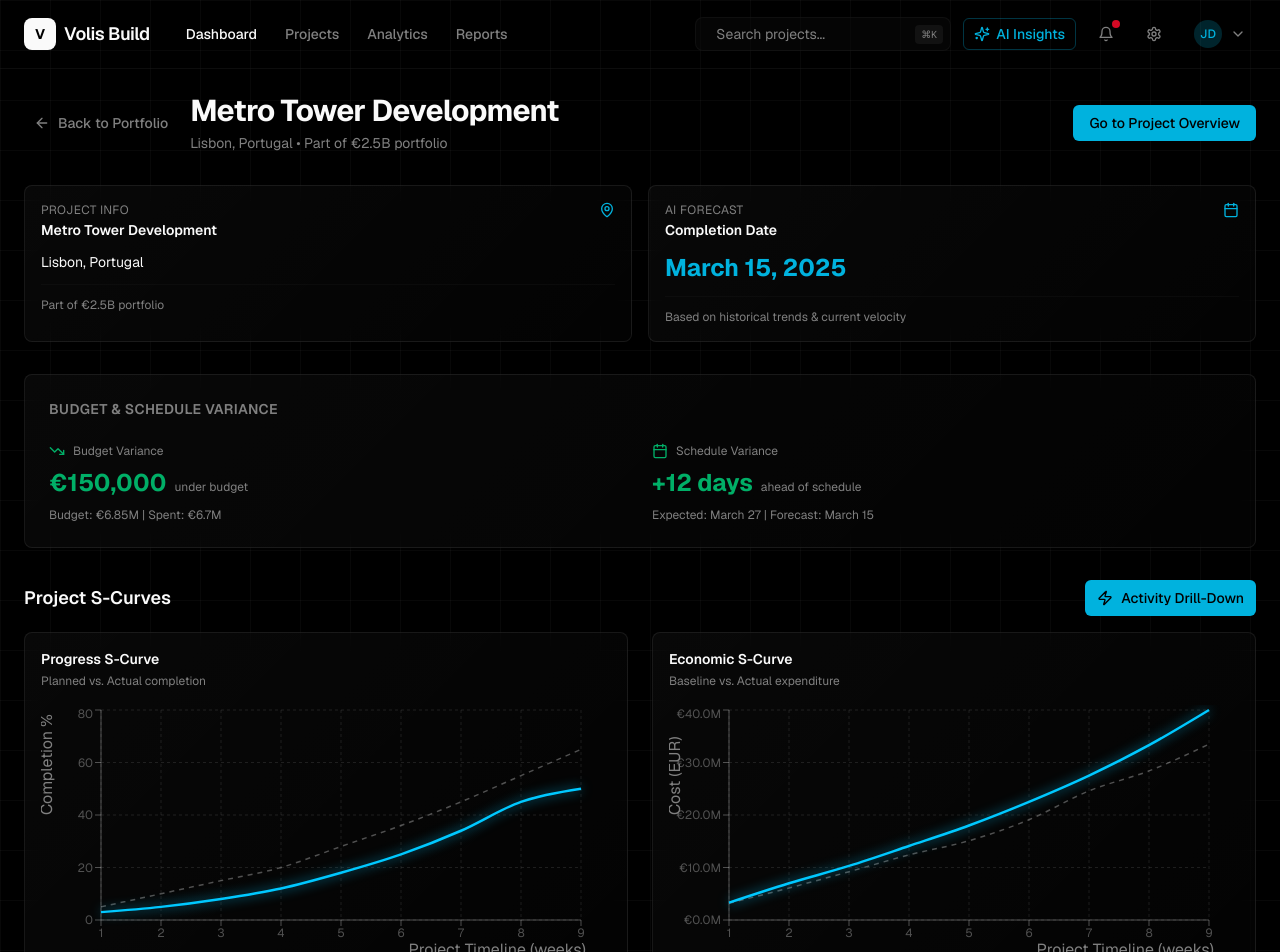
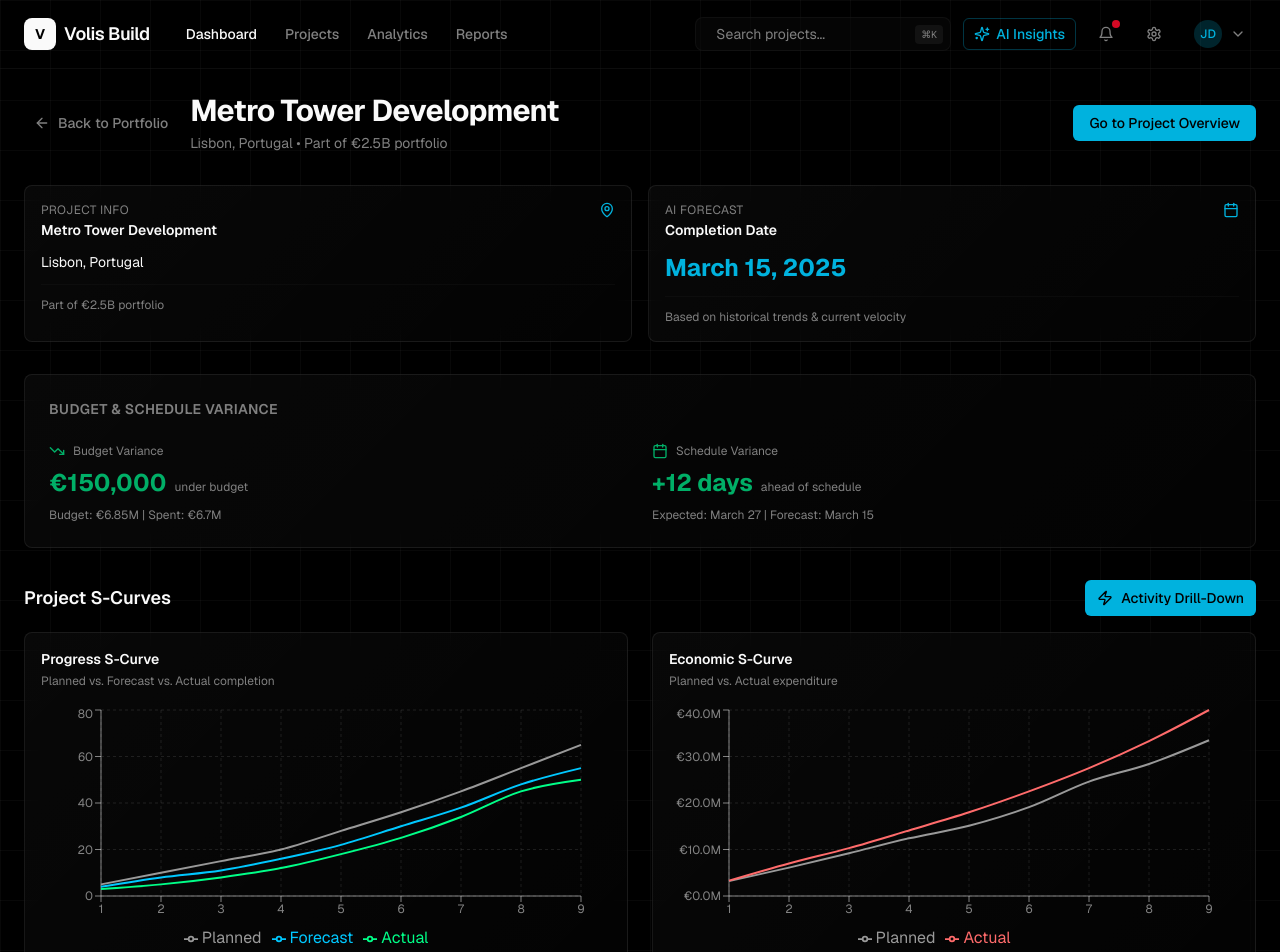
Before and after one commit to danielrebelo-volis/v0-volis-build-dashboard, a Next.js app: page /project/PRJ-001 in a window 1280 px wide. Shown: the top 952 px of the page. Built offline with nearby package versions, Linux system fonts and the light colour scheme.

Commit message:
feat: update S-curve components with correct lines and legend
Add 3 lines to Progress S-Curve and 2 to Economic S-Curve with correct colors.

```diff
--- a/components/s-curve-chart.tsx
+++ b/components/s-curve-chart.tsx
@@ -1,89 +1,43 @@
 'use client'
 
-import { LineChart, Line, XAxis, YAxis, CartesianGrid, Tooltip, ResponsiveContainer } from 'recharts'
+import { LineChart, Line, XAxis, YAxis, CartesianGrid, Tooltip, Legend, ResponsiveContainer } from 'recharts'
 
-interface SCurveData {
-  week: number
-  planned: number
-  actual: number
-}
-
-const data: SCurveData[] = [
-  { week: 1, planned: 5, actual: 3 },
-  { week: 2, planned: 10, actual: 5 },
-  { week: 3, planned: 15, actual: 8 },
-  { week: 4, planned: 20, actual: 12 },
-  { week: 5, planned: 28, actual: 18 },
-  { week: 6, planned: 36, actual: 25 },
-  { week: 7, planned: 45, actual: 34 },
-  { week: 8, planned: 55, actual: 45 },
-  { week: 9, planned: 65, actual: 50 },
+const progressData = [
+  { week: 1, planned: 5, forecast: 4, actual: 3 },
+  { week: 2, planned: 10, forecast: 8, actual: 5 },
+  { week: 3, planned: 15, forecast: 11, actual: 8 },
+  { week: 4, planned: 20, forecast: 16, actual: 12 },
+  { week: 5, planned: 28, forecast: 22, actual: 18 },
+  { week: 6, planned: 36, forecast: 30, actual: 25 },
+  { week: 7, planned: 45, forecast: 38, actual: 34 },
+  { week: 8, planned: 55, forecast: 48, actual: 45 },
+  { week: 9, planned: 65, forecast: 55, actual: 50 },
 ]
-
-interface CustomTooltipProps {
-  active?: boolean
-  payload?: Array<{ name: string; value: number; color: string }>
-  label?: number
-}
-
-const CustomTooltip = ({ active, payload, label }: CustomTooltipProps) => {
-  if (active && payload && payload.length) {
-    return (
-      <div className="glass-card p-3 rounded-lg border border-border/50">
-        <p className="text-xs text-muted-foreground">Week {label}</p>
-        {payload.map((entry, index) => (
-          <p key={index} className="text-sm font-medium" style={{ color: entry.color }}>
-            {entry.name}: {entry.value}%
-          </p>
-        ))}
-      </div>
-    )
-  }
-  return null
-}
 
 export function SProgressCurve() {
   return (
     <div className="glass-card rounded-lg p-4 border border-border/50">
       <div className="mb-4">
         <h3 className="text-sm font-semibold text-foreground">Progress S-Curve</h3>
-        <p className="text-xs text-muted-foreground mt-1">Planned vs. Actual completion</p>
+        <p className="text-xs text-muted-foreground mt-1">Planned vs. Forecast vs. Actual completion</p>
       </div>
       <ResponsiveContainer width="100%" height={250}>
-        <LineChart data={data} margin={{ top: 5, right: 30, left: 0, bottom: 5 }}>
+        <LineChart data={progressData} margin={{ top: 5, right: 30, left: 0, bottom: 5 }}>
           <CartesianGrid strokeDasharray="3 3" stroke="rgba(255,255,255,0.1)" />
           <XAxis
             dataKey="week"
-            stroke="rgba(255,255,255,0.3)"
+            stroke="rgba(255,255,255,0.5)"
             tick={{ fontSize: 12 }}
-            label={{ value: 'Project Timeline (weeks)', position: 'insideBottomRight', offset: -5 }}
           />
           <YAxis
-            stroke="rgba(255,255,255,0.3)"
+            stroke="rgba(255,255,255,0.5)"
             tick={{ fontSize: 12 }}
-            label={{ value: 'Completion %', angle: -90, position: 'insideLeft' }}
           />
-          <Tooltip content={<CustomTooltip />} />
-          <Line
-            type="monotone"
-            dataKey="planned"
-            stroke="rgba(255,255,255,0.3)"
-            strokeDasharray="5 5"
-            strokeWidth={1.5}
-            dot={false}
-            name="Planned Progress"
-            isAnimationActive={false}
-          />
-          <Line
-            type="monotone"
-            dataKey="actual"
-            stroke="rgba(0,200,255,1)"
-            strokeWidth={2.5}
-            dot={false}
-            name="Actual Progress"
-            isAnimationActive={false}
-            filter="drop-shadow(0 0 6px rgba(0,200,255,0.8))"
-          />
+          <Tooltip contentStyle={{ backgroundColor: 'rgba(0,0,0,0.8)', border: '1px solid rgba(0,200,255,0.3)' }} />
+          <Legend />
+          <Line type="monotone" dataKey="planned" stroke="#999999" name="Planned" strokeWidth={2} dot={false} />
+          <Line type="monotone" dataKey="forecast" stroke="#00c8ff" name="Forecast" strokeWidth={2} dot={false} />
+          <Line type="monotone" dataKey="actual" stroke="#00ff88" name="Actual" strokeWidth={2} dot={false} />
         </LineChart>
       </ResponsiveContainer>
     </div>
@@ -92,85 +46,40 @@ export function SProgressCurve() {
 
 export function SCostCurve() {
   const costData = [
-    { week: 1, budgeted: 3.2, actual: 3.3 },
-    { week: 2, budgeted: 6.1, actual: 7.0 },
-    { week: 3, budgeted: 9.2, actual: 10.3 },
-    { week: 4, budgeted: 12.4, actual: 14.1 },
-    { week: 5, budgeted: 15.1, actual: 18.0 },
-    { week: 6, budgeted: 19.1, actual: 22.5 },
-    { week: 7, budgeted: 24.6, actual: 27.5 },
-    { week: 8, budgeted: 28.4, actual: 33.3 },
-    { week: 9, budgeted: 33.5, actual: 40.0 },
+    { week: 1, baseline: 3.2, actual: 3.3 },
+    { week: 2, baseline: 6.1, actual: 7.0 },
+    { week: 3, baseline: 9.2, actual: 10.3 },
+    { week: 4, baseline: 12.4, actual: 14.1 },
+    { week: 5, baseline: 15.1, actual: 18.0 },
+    { week: 6, baseline: 19.1, actual: 22.5 },
+    { week: 7, baseline: 24.6, actual: 27.5 },
+    { week: 8, baseline: 28.4, actual: 33.3 },
+    { week: 9, baseline: 33.5, actual: 40.0 },
   ]
-
-  const formatCurrency = (value: number) => {
-    return `€${value.toFixed(1)}M`
-  }
-
-  interface CostTooltipProps {
-    active?: boolean
-    payload?: Array<{ name: string; value: number; color: string }>
-    label?: number
-  }
-
-  const CostTooltip = ({ active, payload, label }: CostTooltipProps) => {
-    if (active && payload && payload.length) {
-      return (
-        <div className="glass-card p-3 rounded-lg border border-border/50">
-          <p className="text-xs text-muted-foreground">Week {label}</p>
-          {payload.map((entry, index) => (
-            <p key={index} className="text-sm font-medium" style={{ color: entry.color }}>
-              {entry.name}: €{entry.value.toFixed(1)}M
-            </p>
-          ))}
-        </div>
-      )
-    }
-    return null
-  }
 
   return (
     <div className="glass-card rounded-lg p-4 border border-border/50">
       <div className="mb-4">
         <h3 className="text-sm font-semibold text-foreground">Economic S-Curve</h3>
-        <p className="text-xs text-muted-foreground mt-1">Baseline vs. Actual expenditure</p>
+        <p className="text-xs text-muted-foreground mt-1">Planned vs. Actual expenditure</p>
       </div>
       <ResponsiveContainer width="100%" height={250}>
         <LineChart data={costData} margin={{ top: 5, right: 30, left: 0, bottom: 5 }}>
           <CartesianGrid strokeDasharray="3 3" stroke="rgba(255,255,255,0.1)" />
           <XAxis
             dataKey="week"
-            stroke="rgba(255,255,255,0.3)"
+            stroke="rgba(255,255,255,0.5)"
             tick={{ fontSize: 12 }}
-            label={{ value: 'Project Timeline (weeks)', position: 'insideBottomRight', offset: -5 }}
           />
           <YAxis
-            stroke="rgba(255,255,255,0.3)"
+            stroke="rgba(255,255,255,0.5)"
             tick={{ fontSize: 12 }}
-            tickFormatter={formatCurrency}
-            label={{ value: 'Cost (EUR)', angle: -90, position: 'insideLeft' }}
+            tickFormatter={(value) => `€${value.toFixed(1)}M`}
           />
-          <Tooltip content={<CostTooltip />} />
-          <Line
-            type="monotone"
-            dataKey="budgeted"
-            stroke="rgba(255,255,255,0.3)"
-            strokeDasharray="5 5"
-            strokeWidth={1.5}
-            dot={false}
-            name="Baseline"
-            isAnimationActive={false}
-          />
-          <Line
-            type="monotone"
-            dataKey="actual"
-            stroke="rgba(0,200,255,1)"
-            strokeWidth={2.5}
-            dot={false}
-            name="Actual"
-            isAnimationActive={false}
-            filter="drop-shadow(0 0 6px rgba(0,200,255,0.8))"
-          />
+          <Tooltip contentStyle={{ backgroundColor: 'rgba(0,0,0,0.8)', border: '1px solid rgba(0,200,255,0.3)' }} formatter={(value: number) => `€${value.toFixed(1)}M`} />
+          <Legend />
+          <Line type="monotone" dataKey="baseline" stroke="#999999" name="Planned" strokeWidth={2} dot={false} />
+          <Line type="monotone" dataKey="actual" stroke="#ff6b6b" name="Actual" strokeWidth={2} dot={false} />
         </LineChart>
       </ResponsiveContainer>
     </div>
```
